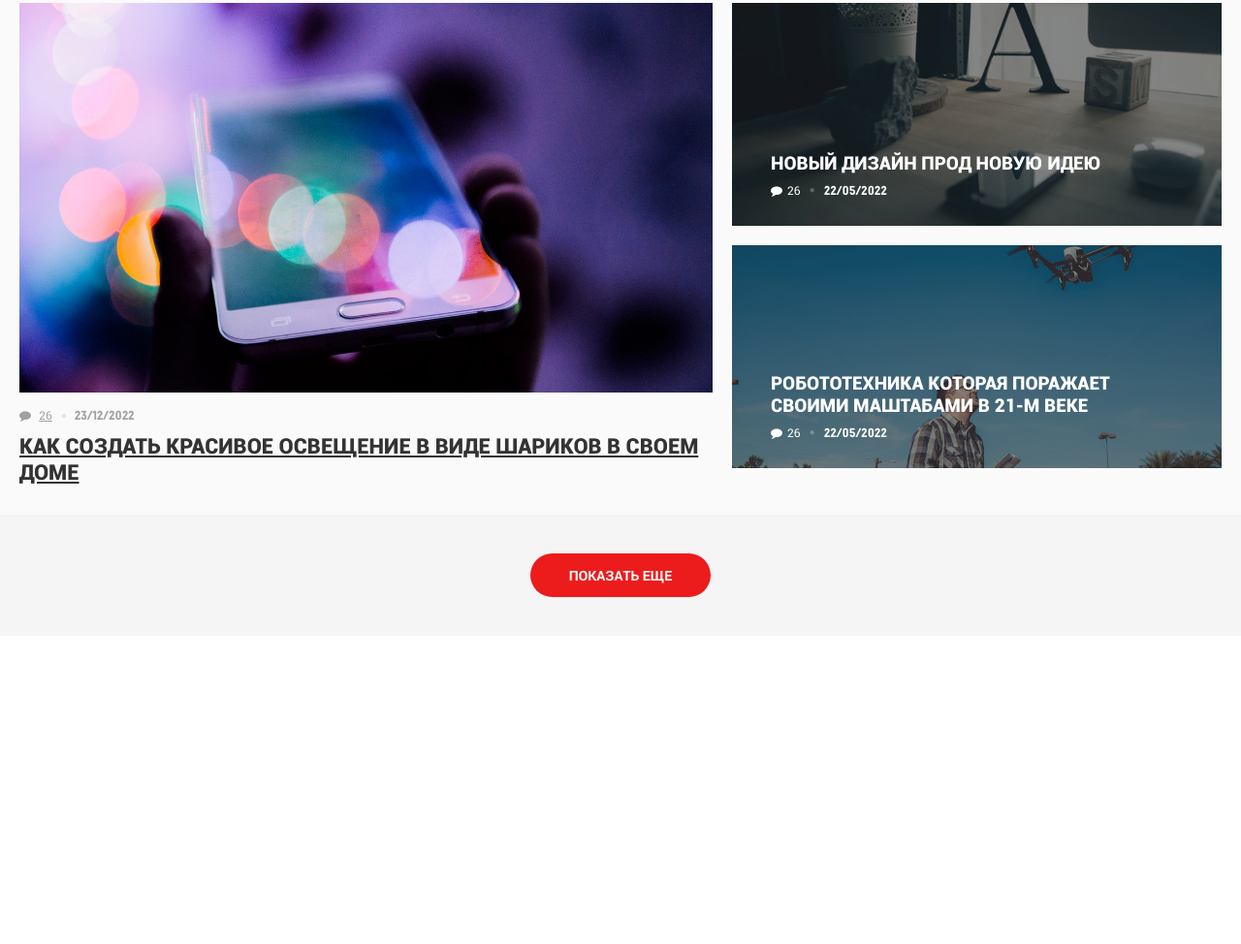
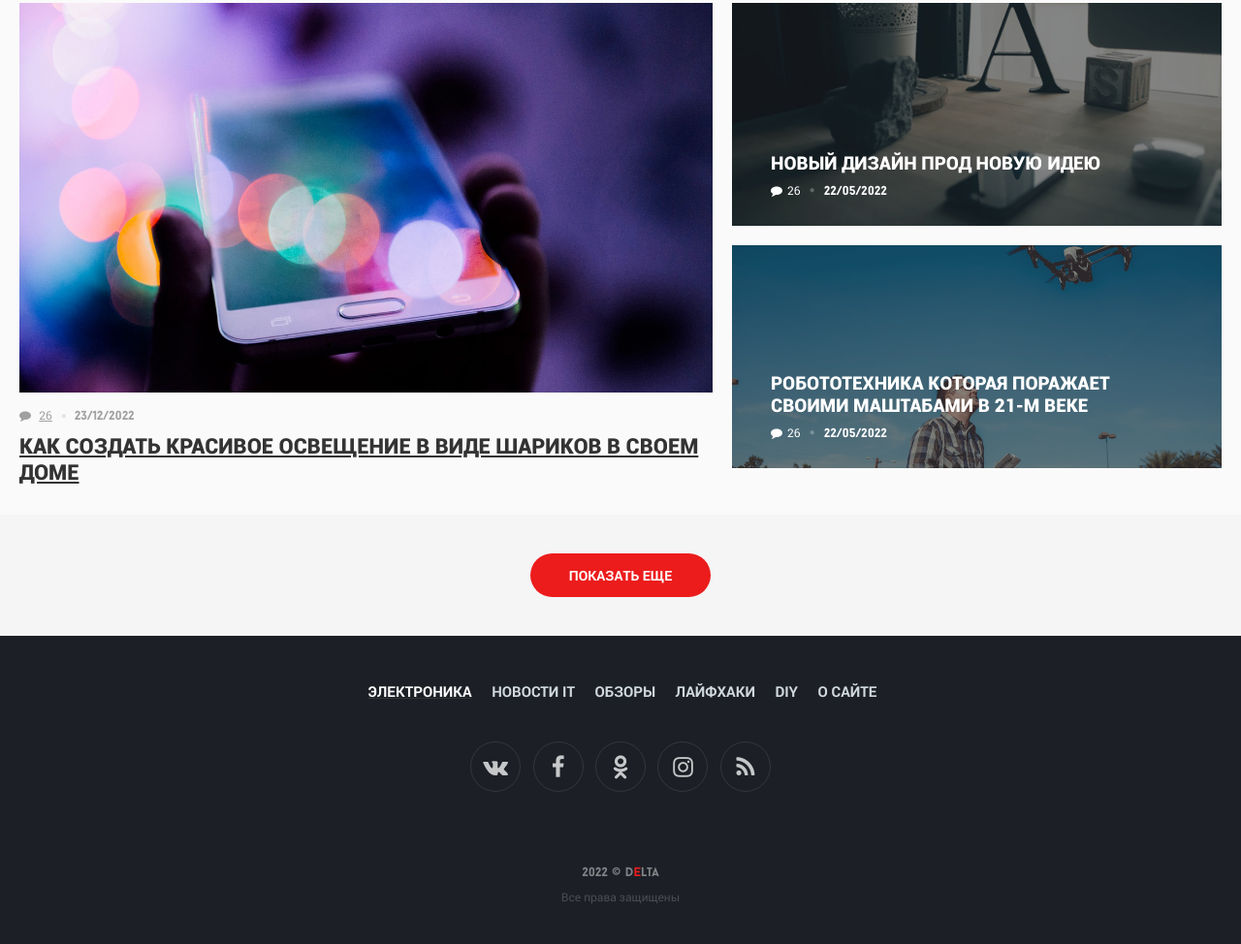
Before and after one commit to Trikita73/Delta, a plain HTML site: page app/index.html in a window 1280 px wide. Shown: the part 2753-3727 px from the top of the page at 97% size. Before the commit the page ends 3409 px from the top, so only its background shows below. Drawn offline with Linux system fonts and the light colour scheme.

Commit message:
main_footer

```diff
--- a/app/index.html
+++ b/app/index.html
@@ -458,7 +458,41 @@
 			<a href="#" class="button">Показать еще</a>
 		</div>
 	</section>
-
+	<!-- Footer -->
+	<footer class="main_footer">
+		<div class="container">
+			<!-- footer_menu -->
+			<nav class="main_menu footer_menu">
+				<ul>
+					<li class="active"><a href="#">Электроника</a></li>
+					<li><a href="#">Новости IT</a></li>
+					<li><a href="#">Обзоры</a></li>
+					<li><a href="#">Лайфхаки</a></li>
+					<li><a href="#">DIY</a></li>
+					<li><a href="#">О Сайте</a></li>
+				</ul>
+			</nav>
+			<!-- footer_social-->
+			<nav class="soc">
+				<ul>
+					<li>
+						<a href="#"><i class="fa fa-vk"></i></a>
+						<a href="#"><i class="fa fa-facebook"></i></a>
+						<a href="#"><i class="fa fa-odnoklassniki"></i></a>
+						<a href="#"><i class="fa fa-instagram"></i></a>
+						<a href="#"><i class="fa fa-rss"></i></a>
+					</li>
+				</ul>
+			</nav>
+		</div>
+	</footer>
+	<!-- footer_bottom -->
+	<footer class="bottom_footer">
+		<div class="container text-center">
+			<div class="footer_copyright">2022 © <span class="logo_footer logo_litera">Delta</span></div>
+			<p>Все права защищены</p>
+		</div>
+	</footer>
 	<script src="js/common.min.js"></script>
 
 </body>
--- a/app/sass/_media.sass
+++ b/app/sass/_media.sass
@@ -73,6 +73,15 @@
     .lifehacks_section
         padding: $gutter/1.5 0
 
+    nav.soc
+        padding: 10px 0 0
+        li
+            a
+                width: 40px
+                height: 40px
+                font-size: 18px
+                line-height: 38px
+
 
 /*==========  Mobile First  ==========*/
 
--- a/app/sass/main.sass
+++ b/app/sass/main.sass
@@ -504,5 +504,73 @@ section
 	background-color: #f5f5f5
 
 
+// Footer //
+
+.main_footer
+	background-color: $dark-blue
+	padding: 25px 0
+	border-bootom: 1px solid rgba(#fff, .1)
+
+.bottom_footer
+	background-color: $dark-blue
+	padding: 25px 0 35px
+	.logo
+		display: inline-block
+	p
+		color: rgba(#fff, .2)
+		font-size: 12px
+		margin: 5px
+	.footer_copyright
+		color: rgba(#fff, .45)
+		font-size: 13px
+		font-family: baron-g, sans-serif
+
+.footer_menu
+	ul
+		li
+			&.active
+				text-decoration: underline
+				background: none
+				a
+					background: none
+		a
+			font-size: 15px
+			padding: 0 10px
+			&:hover
+				text-decoration: underline
+				background: none
+
+nav.soc
+	padding: 15px 0 20px
+	ul, li
+		margin: 0
+		padding: 0
+		list-style-type: none
+		text-align: center
+	li
+		display: inline-block
+		a
+			display: inline-block
+			text-align: center
+			border: 1px solid rgba(#fff, .1)
+			border-radius: 10em
+			width: 52px
+			height: 52px
+			line-height: 50px
+			color: #fff
+			font-size: 24px
+			margin: 4px
+			transition: border-color .25s ease, opacity .25s ease
+			.fa
+				transition: opacity .25s ease
+				opacity: 0.75
+			&:hover
+				border-color: rgba(#fff, .35)
+				.fa
+					opacity: 1
+
+.logo_footer
+	span
+		color: $accent
 
 @import "media" // Always at the end
```
Also changed, not shown: app/search.html (deleted, +0 -9 lines), app/css/main.min.css.
